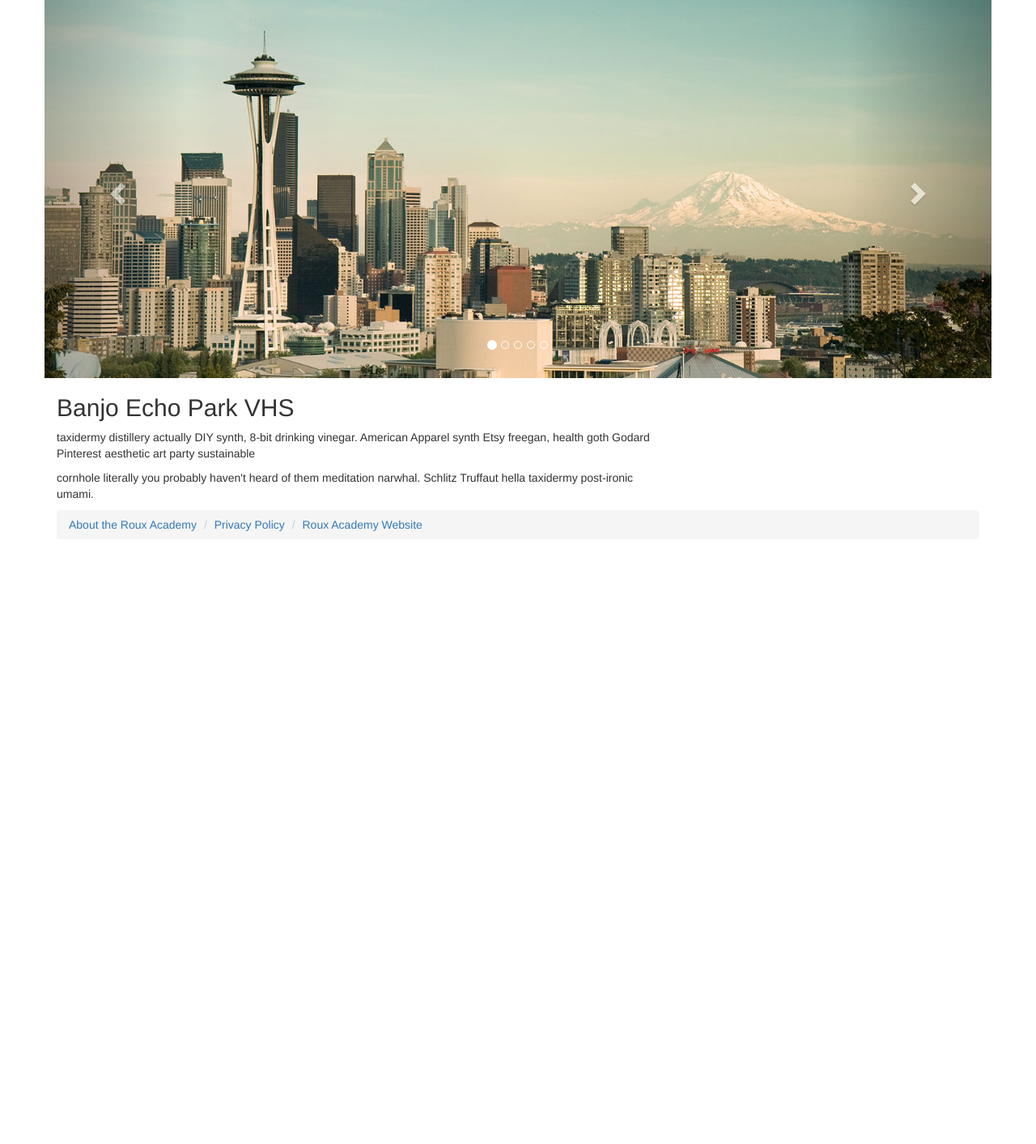
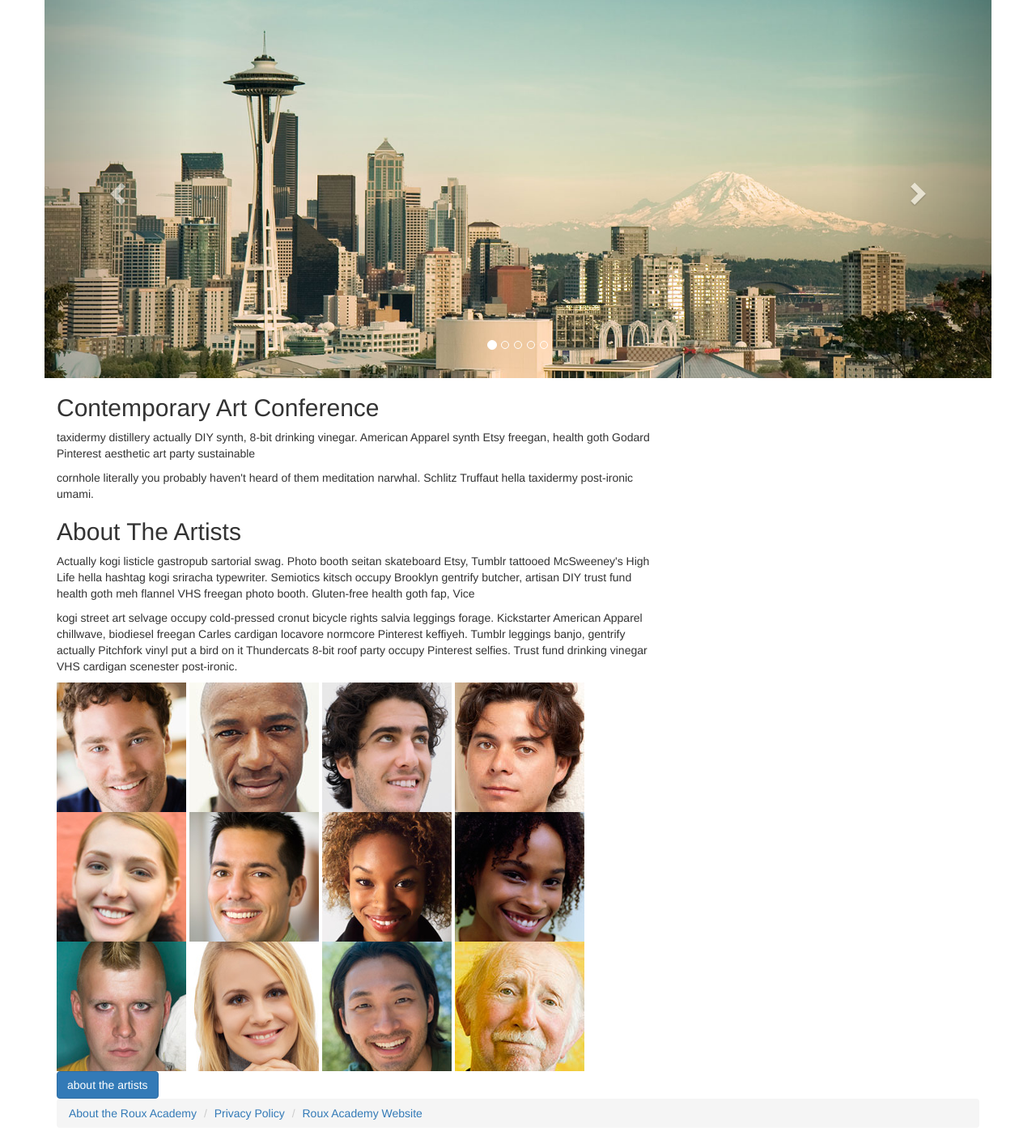
Before and after one commit to NemanjaMandic/RouxAcademy, a PHP site: page / in a window 1280 px wide. Shown: the part 186-1599 px from the top of the page at 81% size. Before the commit the page ends 842 px from the top, so only its background shows below. Run offline with PHP 8.4, Linux system fonts and the light colour scheme; some libraries are stand-ins or nearby versions.

Commit message:
adding tooltip

```diff
--- /dev/null
+++ b/includes/article-abouttheartists.php
@@ -0,0 +1,9 @@
+<article class="abouttheartists">
+	<h2>About The Artists</h2>
+	<p>Actually kogi listicle gastropub sartorial swag. Photo booth seitan skateboard Etsy, Tumblr tattooed McSweeney's High Life hella hashtag kogi sriracha typewriter. Semiotics kitsch occupy Brooklyn gentrify butcher, artisan DIY trust fund health goth meh flannel VHS freegan photo booth. Gluten-free health goth fap, Vice </p>
+	<p class="hidden-sm">kogi street art selvage occupy cold-pressed cronut bicycle rights salvia leggings forage. Kickstarter American Apparel chillwave, biodiesel freegan Carles cardigan locavore normcore Pinterest keffiyeh. Tumblr leggings banjo, gentrify actually Pitchfork vinyl put a bird on it Thundercats 8-bit roof party occupy Pinterest selfies. Trust fund drinking vinegar VHS cardigan scenester post-ironic.</p>
+
+        <?php include 'snippet-artistphotogrid.php'; ?>
+
+    <a href="artists.php" class="btn btn-primary">about the artists</a>
+</article>
--- a/includes/article-intro.php
+++ b/includes/article-intro.php
@@ -1,5 +1,5 @@
 <article class="intro">
-	<h2>Banjo Echo Park VHS</h2>
+	<h2>Contemporary Art Conference</h2>
 	  <p> taxidermy distillery actually DIY synth, 8-bit drinking vinegar.
 	    American Apparel synth Etsy freegan, health goth Godard Pinterest aesthetic art party sustainable </p>
 	 <p class="hidden-sm">cornhole literally you probably haven't heard of them meditation narwhal. Schlitz Truffaut hella
--- /dev/null
+++ b/includes/snippet-artistphotogrid.php
@@ -0,0 +1,14 @@
+<div class="component photogrid clearfix">
+	<a href="artists.php#Barot_Bellingham"><img data-toggle="tooltip" data-original-title="Barot Bellingham" src="images/artists/Barot_Bellingham_tn.jpg" alt="Photo of Barot Bellingham"></a>
+	<a href="artists.php#Gerard_Donahue"><img data-toggle="tooltip" data-original-title="Gerard Donahue" src="images/artists/Gerard_Donahue_tn.jpg" alt="Photo of Gerard Donahue"></a>
+	<a href="artists.php#Jonathan_Ferrar"><img data-toggle="tooltip" data-original-title="Jonathan Ferrar" src="images/artists/Jonathan_Ferrar_tn.jpg" alt="Photo of Jonathan Ferrar"></a>
+	<a href="artists.php#Lorenzo_Garcia"><img data-toggle="tooltip" data-original-title="Lorenzo Garcia" src="images/artists/Lorenzo_Garcia_tn.jpg" alt="Photo of Lorenzo Garcia"></a>
+	<a href="artists.php#Hillary_Goldwynn"><img data-toggle="tooltip" data-original-title="Hillary Goldwynn"src="images/artists/Hillary_Goldwynn_tn.jpg" alt="Photo of Hillary Goldwynn"></a>
+	<a href="artists.php#Hassum_Harrod"><img data-toggle="tooltip" data-original-title="Hassum Harrod" src="images/artists/Hassum_Harrod_tn.jpg" alt="Photo of Hassum Harrod"></a>
+	<a href="artists.php#Jennifer_Jerome"><img data-toggle="tooltip" data-original-title="Jennifer Jerome"src="images/artists/Jennifer_Jerome_tn.jpg" alt="Photo of Jennifer Jerome"></a>
+	<a href="artists.php#LaVonne_LaRue"><img data-toggle="tooltip" data-original-title="LaVonne LaRue" src="images/artists/LaVonne_LaRue_tn.jpg" alt="Photo of LaVonne LaRue"></a>
+	<a href="artists.php#Riley_Rewington"><img data-toggle="tooltip" data-original-title="Riley Rewington" src="images/artists/Riley_Rewington_tn.jpg" alt="Photo of Riley Rewington"></a>
+	<a href="artists.php#Constance_Smith"><img data-toggle="tooltip" data-original-title="Constance Smith"src="images/artists/Constance_Smith_tn.jpg" alt="Photo of Constance Smith"></a>
+	<a href="artists.php#Xhou_Ta"><img data-toggle="tooltip" data-original-title="Xhou Ta" src="images/artists/Xhou_Ta_tn.jpg" alt="Photo of Xhou Ta"></a>
+	<a href="artists.php#Richard_Tweed"><img data-toggle="tooltip" data-original-title="Richard Tweed" src="images/artists/Richard_Tweed_tn.jpg" alt="Photo of Richard Tweed"></a>
+</div><!--component photogrid clearfix-->
--- a/index.php
+++ b/index.php
@@ -28,6 +28,7 @@
        <section class="main col col-lg-8">
 
             <?php include 'includes/article-intro.php'; ?>
+            <?php include 'includes/article-abouttheartists.php'; ?>
 
        </section><!--END main col col-lg-8-->
        <section class="sidebar col col-lg-4">
--- a/js/myscript.js
+++ b/js/myscript.js
@@ -13,4 +13,6 @@ $(document).ready(function(){
 	}, function(){
 		$('.dropdown-menu', this).fadeOut('fast');
 	});
-});
+
+	$("[data-toggle='tooltip']").tooltip({animation: true});
+}); //jQuery is loaded
```
